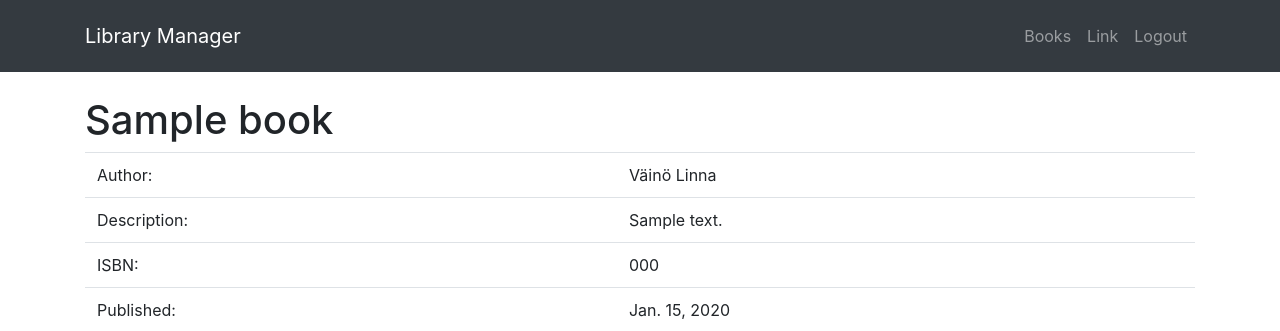
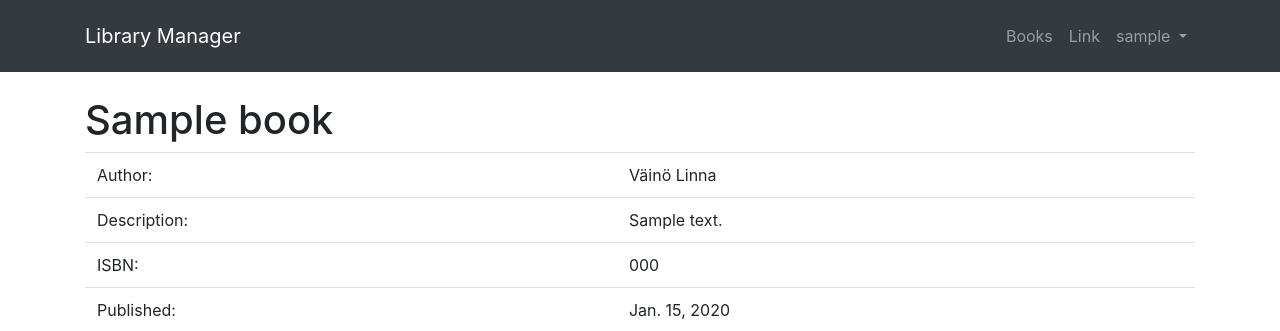
Before and after one commit to vkopio/django-library-manager, a Django app: page /library/books/1/ in a window 1280 px wide. Shown: the top 331 px of the page. Run offline with Django 3.2, Linux system fonts and the light colour scheme; a user stored in the database is signed in; data comes from the database, SQL or seed files in the repository; tables that the repository leaves empty hold one stand-in row (values such as "Sample post"); parts of the project's set-up code (start-up, migrations or seed data) failed here and were passed over; some libraries are stand-ins or nearby versions.

Commit message:
Added username to the navbar and a dropdown for logout

```diff
--- a/library_site/templates/layout/nav.html
+++ b/library_site/templates/layout/nav.html
@@ -17,7 +17,18 @@
                 </li>
                 <li class="nav-item">
                     {% if user.is_authenticated %}
-                        <a class="nav-link" href="{% url 'logout' %}">Logout</a>
+                        <li class="nav-item dropdown">
+                            <a class="nav-link dropdown-toggle" href="#" id="navbarDropdown" role="button"
+                               data-toggle="dropdown" aria-haspopup="true" aria-expanded="false">
+                                {{ user.username }}
+                            </a>
+                            <div class="dropdown-menu" aria-labelledby="navbarDropdown">
+                                <a class="dropdown-item" href="#">Action</a>
+                                <a class="dropdown-item" href="#">Another action</a>
+                                <div class="dropdown-divider"></div>
+                                <a class="dropdown-item" href="{% url 'logout' %}">Logout</a>
+                            </div>
+                        </li>
                     {% else %}
                         <a class="nav-link" href="{% url 'login' %}">Login</a>
                     {% endif %}
```
